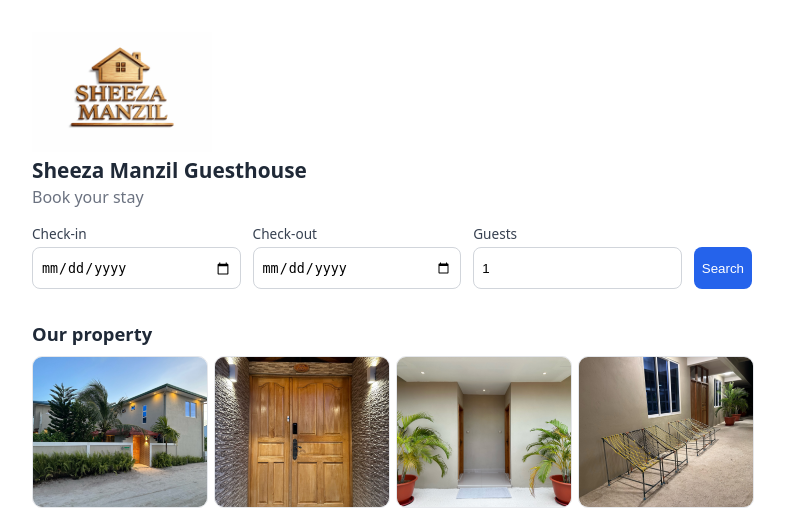
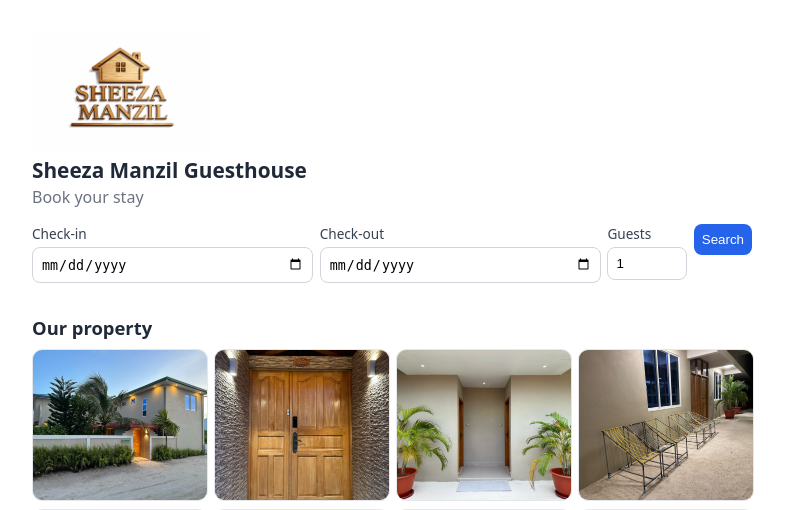
Before and after one commit to HSNHMD/sheeza-manzil-guesthouse, a Flask app: page / in a window 1280 px wide. Shown: the top 510 px of the page, without its empty margins (248-1033 px from the left). Run offline with Flask 3, Linux system fonts and the light colour scheme; data that the repository does not hold is empty; some libraries are stand-ins or nearby versions.

Commit message:
fix(portal): narrow Guests field + tighten search-row gaps; drop forced height
Owner feedback: input height was fine; the Guests box was too wide and the
gaps too big. Remove the forced 2.6rem height (natural heights), narrow Guests
to ~5rem, gap .75rem->.4rem, and top-align so labels still line up. Template-only.

```diff
--- a/app/templates/portal/search.html
+++ b/app/templates/portal/search.html
@@ -11,14 +11,14 @@
  button:disabled{background:#9ca3af;cursor:not-allowed}
  .total{font-size:1.25rem;font-weight:700}
  /* Responsive search row: labels stack above inputs on mobile, align as
-    columns on desktop; the button never orphans mid-row. */
- .searchbar{display:flex;flex-wrap:wrap;gap:.75rem;align-items:flex-end;margin:1rem 0}
+    columns on desktop; small gaps; Guests is a narrow number field. Top-align
+    so labels line up without forcing input heights (native heights are fine). */
+ .searchbar{display:flex;flex-wrap:wrap;gap:.4rem;align-items:flex-start;margin:1rem 0}
  .searchbar label{display:flex;flex-direction:column;gap:.25rem;margin:0;
-   font-size:.85rem;color:#374151;flex:1 1 8rem}
- /* Uniform height so date + number inputs line up (native date controls are
-    taller than number inputs, which broke the bottom-aligned row). */
- .searchbar input{width:100%;box-sizing:border-box;height:2.6rem}
- .searchbar button{flex:1 1 100%;height:2.6rem}
+   font-size:.85rem;color:#374151;flex:1 1 7rem}
+ .searchbar label.g{flex:0 1 5rem}     /* Guests: just a small number — keep it narrow */
+ .searchbar input{width:100%;box-sizing:border-box}
+ .searchbar button{flex:1 1 100%}
  @media(min-width:560px){.searchbar button{flex:0 0 auto}}
  /* Property photo gallery below the booking interface (auto-discovered from
     static/img/property/). Responsive grid, cover-cropped, lazy-loaded. */
@@ -36,7 +36,7 @@
 <form class="searchbar" method="GET" action="{{ url_for('portal.index') }}">
   <label>Check-in <input type="date" name="check_in" value="{{ check_in or '' }}" required></label>
   <label>Check-out <input type="date" name="check_out" value="{{ check_out or '' }}" required></label>
-  <label>Guests <input type="number" name="guests" id="guestsInput" min="1" value="{{ guests }}"></label>
+  <label class="g">Guests <input type="number" name="guests" id="guestsInput" min="1" value="{{ guests }}"></label>
   <button>Search</button>
 </form>
 {% if error %}<p class="err">{{ error }}</p>{% endif %}
```
